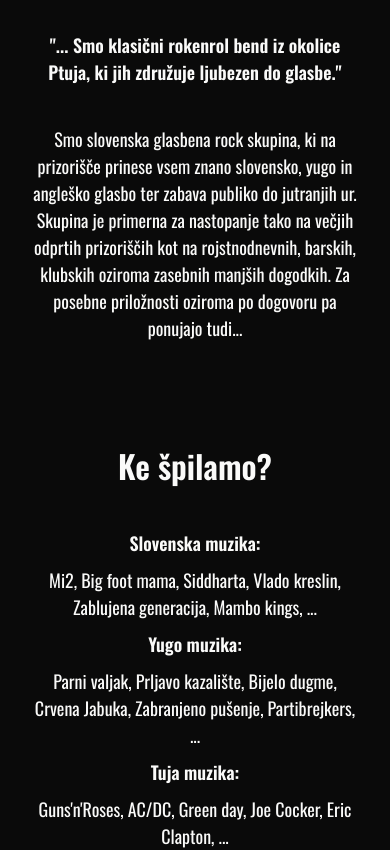
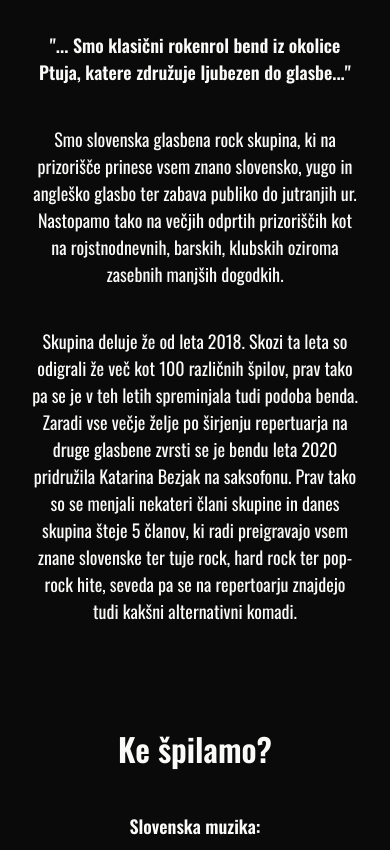
Before and after one commit to bezoj/jacknroll, a React (Vite) app: page / in a window 390 px wide. Shown: the part 3480-4330 px from the top of the page. Built offline with nearby package versions, Linux system fonts and the light colour scheme.

Commit message:
PT-17: Added some more text on about us page and allow documents view for mobile views

```diff
--- a/src/sections/AboutUsPage.tsx
+++ b/src/sections/AboutUsPage.tsx
@@ -23,16 +23,24 @@
             O Bendu?
           </Text>
           <Text textVariant="body-bold" colorVariant="secondary">
-            "... Smo klasični rokenrol bend iz okolice Ptuja, ki jih združuje
-            ljubezen do glasbe."
+            "... Smo klasični rokenrol bend iz okolice Ptuja, katere združuje
+            ljubezen do glasbe..."
           </Text>
           <Text textVariant="body" colorVariant="secondary">
             Smo slovenska glasbena rock skupina, ki na prizorišče prinese vsem
             znano slovensko, yugo in angleško glasbo ter zabava publiko do
-            jutranjih ur. Skupina je primerna za nastopanje tako na večjih
-            odprtih prizoriščih kot na rojstnodnevnih, barskih, klubskih oziroma
-            zasebnih manjših dogodkih. Za posebne priložnosti oziroma po
-            dogovoru pa ponujajo tudi...
+            jutranjih ur. Nastopamo tako na večjih odprtih prizoriščih kot na
+            rojstnodnevnih, barskih, klubskih oziroma zasebnih manjših dogodkih.
+          </Text>
+          <Text textVariant="body" colorVariant="secondary">
+            Skupina deluje že od leta 2018. Skozi ta leta so odigrali že več kot
+            100 različnih špilov, prav tako pa se je v teh letih spreminjala
+            tudi podoba benda. Zaradi vse večje želje po širjenju repertuarja na
+            druge glasbene zvrsti se je bendu leta 2020 pridružila Katarina
+            Bezjak na saksofonu. Prav tako so se menjali nekateri člani skupine
+            in danes skupina šteje 5 članov, ki radi preigravajo vsem znane
+            slovenske ter tuje rock, hard rock ter pop-rock hite, seveda pa se
+            na repertoarju znajdejo tudi kakšni alternativni komadi.
           </Text>
         </FlexColumn>
         <ColumnDivider className="border-secondary" />
@@ -53,7 +61,7 @@
             </Text>
             <Text textVariant="body" colorVariant="secondary">
               Parni valjak, Prljavo kazalište, Bijelo dugme, Crvena Jabuka,
-              Zabranjeno pušenje, Partibrejkers, ...
+              Zabranjeno pušenje, Partibrejkers, Dubioza kolektiv ...
             </Text>
             <Text textVariant="body-bold" colorVariant="secondary">
               Tuja muzika:
```
